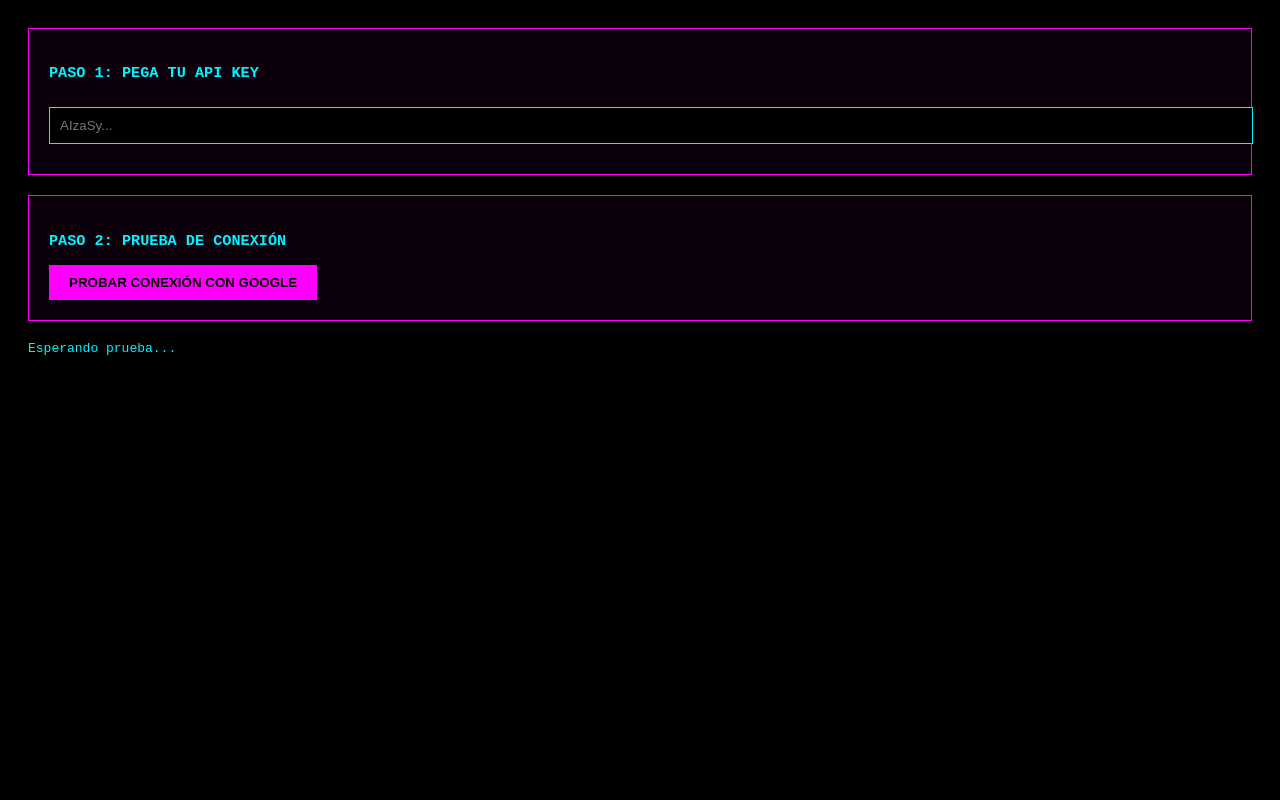
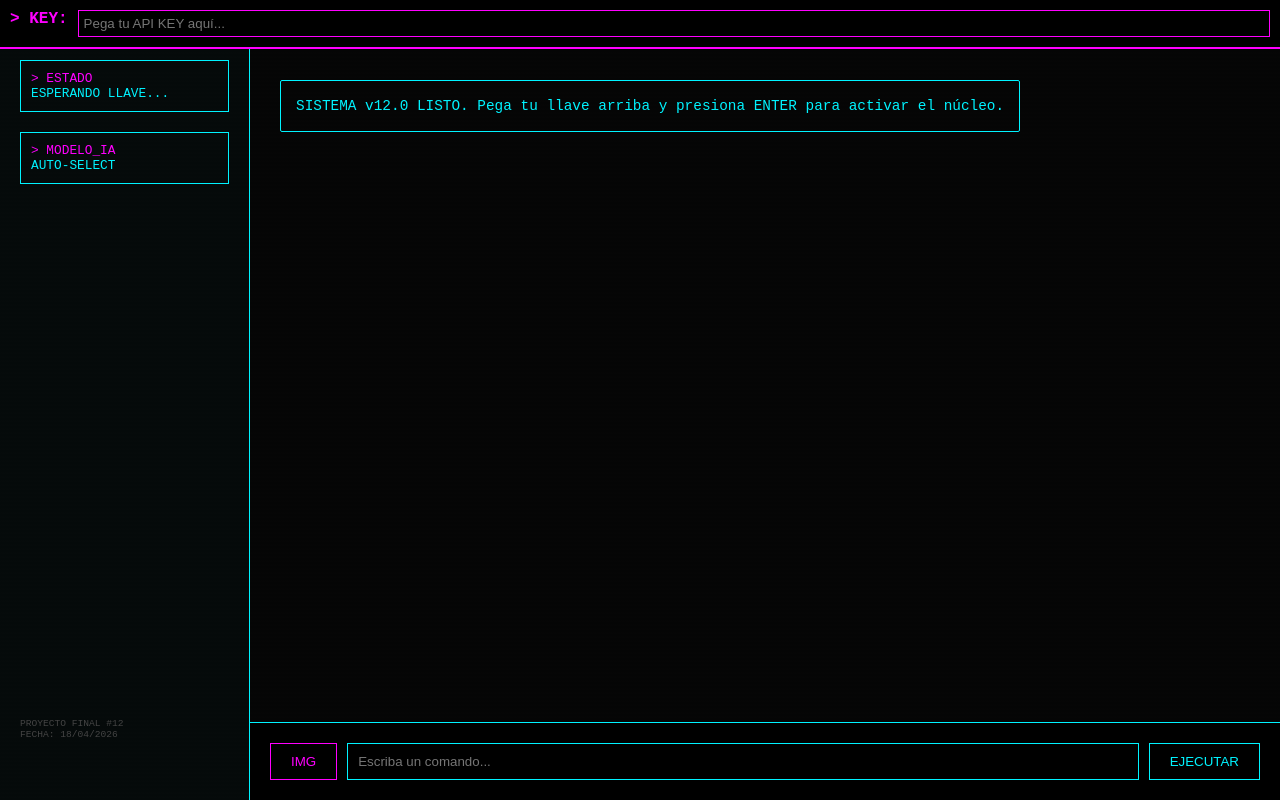
Before and after one commit to Honeisideleon/cyberbot-ai-multimodal, a plain HTML site: page index.html in a window 1280 px wide. Drawn offline with Linux system fonts and the light colour scheme.

Commit message:
Add files via upload

```diff
--- a/index.html
+++ b/index.html
@@ -2,67 +2,180 @@
 <html lang="es">
 <head>
     <meta charset="UTF-8">
-    <title>SISTEMA DE DIAGNÓSTICO IA</title>
+    <meta name="viewport" content="width=device-width, initial-scale=1.0">
+    <title>CYBER-CORE v12.0 | AI Ultimate</title>
     <style>
-        body { background: #000; color: #00f3ff; font-family: monospace; padding: 20px; }
-        .box { border: 1px solid #ff00ff; padding: 20px; margin-bottom: 20px; background: rgba(255,0,255,0.05); }
-        input { width: 100%; background: #000; border: 1px solid #00f3ff; color: #00f3ff; padding: 10px; margin: 10px 0; }
-        button { background: #ff00ff; border: none; color: #000; padding: 10px 20px; cursor: pointer; font-weight: bold; }
-        #error-output { color: #ff5555; font-weight: bold; margin-top: 20px; border: 1px solid red; padding: 10px; display: none; }
+        :root { --neon: #00f3ff; --pink: #ff00ff; --bg: #050505; }
+        * { box-sizing: border-box; margin: 0; padding: 0; cursor: crosshair; }
+        body {
+            background: var(--bg); color: var(--neon);
+            font-family: 'Courier New', monospace; height: 100vh;
+            display: flex; overflow: hidden;
+            background-image: linear-gradient(rgba(18, 16, 16, 0.1) 50%, transparent 50%);
+            background-size: 100% 4px;
+        }
+        .security-bar { position: absolute; top: 0; width: 100%; background: #000; border-bottom: 2px solid var(--pink); padding: 10px; z-index: 1000; display: flex; gap: 10px; }
+        .security-bar input { background: #000; border: 1px solid var(--pink); color: var(--pink); flex: 1; padding: 5px; outline: none; }
+        .sidebar { width: 250px; border-right: 1px solid var(--neon); padding: 60px 20px; display: flex; flex-direction: column; gap: 20px; font-size: 0.8rem; background: rgba(0,243,255,0.02); }
+        .main { flex: 1; display: flex; flex-direction: column; padding-top: 50px; }
+        #chat-log { flex: 1; overflow-y: auto; padding: 30px; display: flex; flex-direction: column; gap: 20px; }
+        .bubble { max-width: 85%; padding: 15px; border-radius: 2px; font-size: 0.9rem; line-height: 1.4; border: 1px solid var(--neon); }
+        .user-msg { align-self: flex-end; border-color: var(--pink); color: var(--pink); }
+        .ai-msg { align-self: flex-start; }
+        .input-area { padding: 20px; border-top: 1px solid var(--neon); background: #000; }
+        .controls { display: flex; gap: 10px; }
+        input[type="text"] { flex: 1; background: transparent; border: 1px solid var(--neon); padding: 10px; color: var(--neon); outline: none; }
+        .btn { border: 1px solid var(--neon); background: transparent; color: var(--neon); padding: 10px 20px; cursor: pointer; }
+        #preview { height: 50px; border: 1px solid var(--pink); display: none; margin-bottom: 10px; }
+        .typing::after { content: "_"; animation: blink 0.8s infinite; }
+        @keyframes blink { 50% { opacity: 0; } }
     </style>
 </head>
 <body>
 
-    <div class="box">
-        <h3>PASO 1: PEGA TU API KEY</h3>
-        <input type="password" id="key" placeholder="AIzaSy...">
+    <div class="security-bar">
+        <span style="color:var(--pink); font-weight:bold;">> KEY:</span>
+        <input type="password" id="apiKeyInput" placeholder="Pega tu API KEY aquí..." onchange="saveKey()">
     </div>
 
-    <div class="box">
-        <h3>PASO 2: PRUEBA DE CONEXIÓN</h3>
-        <button onclick="testIA()">PROBAR CONEXIÓN CON GOOGLE</button>
+    <div class="sidebar">
+        <div style="border:1px solid var(--neon); padding:10px;">
+            <p style="color:var(--pink)">> ESTADO</p>
+            <p id="status-text">ESPERANDO LLAVE...</p>
+        </div>
+        <div style="border:1px solid var(--neon); padding:10px;">
+            <p style="color:var(--pink)">> MODELO_IA</p>
+            <p id="active-model">AUTO-SELECT</p>
+        </div>
+        <p style="font-size: 0.6rem; color: #444; margin-top: auto;">PROYECTO FINAL #12<br>FECHA: 18/04/2026</p>
     </div>
 
-    <div id="log">Esperando prueba...</div>
-    <div id="error-output"></div>
+    <div class="main">
+        <div id="chat-log">
+            <div class="bubble ai-msg">SISTEMA v12.0 LISTO. Pega tu llave arriba y presiona ENTER para activar el núcleo.</div>
+        </div>
+        <div class="input-area">
+            <img id="preview" src="">
+            <div class="controls">
+                <button class="btn" style="color:var(--pink); border-color:var(--pink);" onclick="document.getElementById('fileInput').click()">IMG</button>
+                <input type="file" id="fileInput" hidden accept="image/*">
+                <input type="text" id="userInput" placeholder="Escriba un comando..." onkeypress="if(event.key==='Enter') sendMessage()">
+                <button class="btn" onclick="sendMessage()">EJECUTAR</button>
+            </div>
+        </div>
+    </div>
 
     <script>
-        async function testIA() {
-            const key = document.getElementById('key').value.trim();
-            const log = document.getElementById('log');
-            const errBox = document.getElementById('error-output');
+        window.onload = () => {
+            const key = localStorage.getItem('master_key_v12');
+            if (key) {
+                document.getElementById('apiKeyInput').value = key;
+                document.getElementById('status-text').innerText = "NÚCLEO_LISTO";
+            }
+        };
 
-            if(!key) { alert("Pega la llave primero"); return; }
+        function saveKey() {
+            localStorage.setItem('master_key_v12', document.getElementById('apiKeyInput').value.trim());
+            document.getElementById('status-text').innerText = "NÚCLEO_LISTO";
+            alert("LLAVE SINCRONIZADA.");
+        }
 
-            log.innerText = "Sincronizando con Google...";
-            errBox.style.display = 'none';
+        let base64Img = null;
+        document.getElementById('fileInput').addEventListener('change', function(e) {
+            const file = e.target.files[0];
+            if (file) {
+                const reader = new FileReader();
+                reader.onload = (evt) => {
+                    document.getElementById('preview').src = evt.target.result;
+                    document.getElementById('preview').style.display = 'block';
+                    base64Img = evt.target.result.split(',')[1];
+                };
+                reader.readAsDataURL(file);
+            }
+        });
 
-            // Probaremos la URL más estándar y estable de Google
-            const URL = `https://generativelanguage.googleapis.com/v1beta/models/gemini-1.5-flash:generateContent?key=${key}`;
+        async function sendMessage() {
+            const key = document.getElementById('apiKeyInput').value.trim();
+            const input = document.getElementById('userInput');
+            const text = input.value.trim();
+            if (!key || (!text && !base64Img)) return;
+
+            appendMsg('user', text || "[ANÁLISIS_VISUAL_SOLICITADO]");
+            input.value = '';
+            const aiMsg = appendMsg('ai', 'PROCESANDO...');
+            aiMsg.classList.add('typing');
+
+            // --- LÓGICA DE AUTO-CORRECCIÓN DE MODELOS ---
+            const configs = [
+                { ver: 'v1beta', mod: 'gemini-1.5-flash-latest' },
+                { ver: 'v1', mod: 'gemini-1.5-flash' },
+                { ver: 'v1beta', mod: 'gemini-pro' }
+            ];
+
+            let success = false;
+
+            for (let config of configs) {
+                if (success) break;
+
+                document.getElementById('active-model').innerText = config.mod.toUpperCase();
+                const URL = `https://generativelanguage.googleapis.com/${config.ver}/models/${config.mod}:generateContent?key=${key}`;
 
                 try {
                     const response = await fetch(URL, {
                         method: 'POST',
                         headers: { 'Content-Type': 'application/json' },
-                    body: JSON.stringify({ contents: [{ parts: [{ text: "Hola" }] }] })
+                        body: JSON.stringify({
+                            contents: [{
+                                parts: [
+                                    { text: text || "¿Qué hay en esta imagen? Responde en español." },
+                                    ...(base64Img && config.mod.includes('flash') ? [{ inline_data: { mime_type: "image/jpeg", data: base64Img } }] : [])
+                                ]
+                            }]
+                        })
                     });
 
                     const data = await response.json();
 
-                if (response.ok) {
-                    log.innerHTML = "<h2 style='color:#00ff00'>¡ÉXITO! Google respondió:</h2>" + data.candidates[0].content.parts[0].text;
-                } else {
-                    // ESTO ES LO QUE NECESITO VER
-                    errBox.style.display = 'block';
-                    errBox.innerHTML = `<h3>ERROR DETECTADO:</h3>
-                                        <p>Código: ${response.status}</p>
-                                        <p>Mensaje de Google: ${data.error ? data.error.message : 'No hay mensaje'}</p>
-                                        <p>Razón: ${data.error ? data.error.status : 'Desconocida'}</p>`;
+                    if (response.ok && data.candidates) {
+                        const respuesta = data.candidates[0].content.parts[0].text;
+                        aiMsg.innerText = '';
+                        aiMsg.classList.remove('typing');
+                        efectoEscritura(aiMsg, respuesta);
+                        success = true;
                     }
-            } catch (e) {
-                errBox.style.display = 'block';
-                errBox.innerText = "ERROR DE RED: No se pudo llegar a Google. Revisa tu internet.";
+                } catch (err) { console.error("Fallo con: " + config.mod); }
             }
+
+            if (!success) {
+                aiMsg.classList.remove('typing');
+                aiMsg.innerText = "ERROR CRÍTICO: No se pudo conectar con los modelos de Google. Verifique su API Key en Google AI Studio.";
+            }
+
+            base64Img = null;
+            document.getElementById('preview').style.display = 'none';
+        }
+
+        function appendMsg(role, text) {
+            const log = document.getElementById('chat-log');
+            const div = document.createElement('div');
+            div.className = `bubble ${role}-msg`;
+            div.innerText = text;
+            log.appendChild(div);
+            log.scrollTop = log.scrollHeight;
+            return div;
+        }
+
+        function efectoEscritura(elemento, texto) {
+            let i = 0;
+            function escribir() {
+                if (i < texto.length) {
+                    elemento.innerText += texto.charAt(i);
+                    i++;
+                    setTimeout(escribir, 10);
+                    document.getElementById('chat-log').scrollTop = document.getElementById('chat-log').scrollHeight;
+                }
+            }
+            escribir();
         }
     </script>
 </body>
```
Lines whose indentation alone changed are shown as unchanged.
